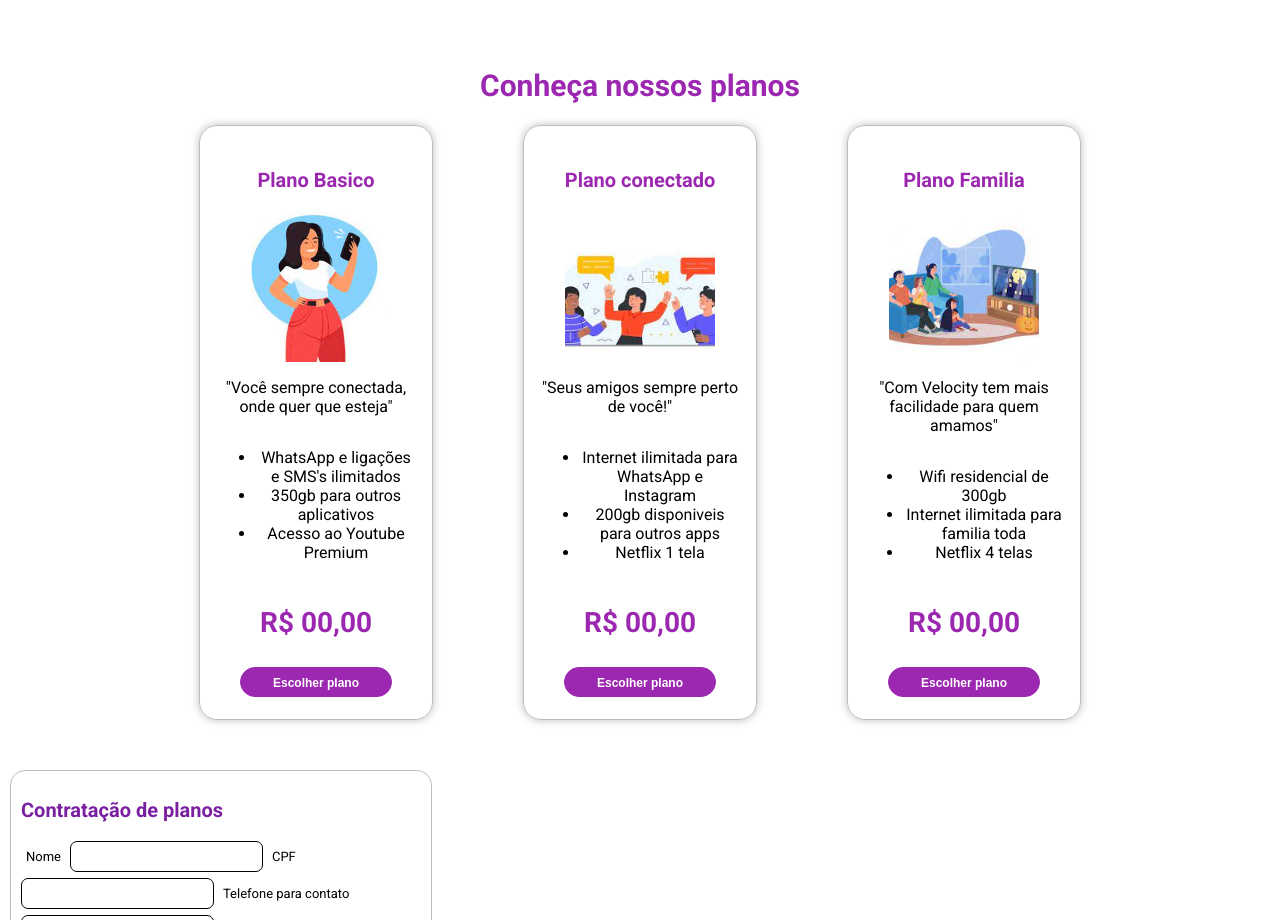
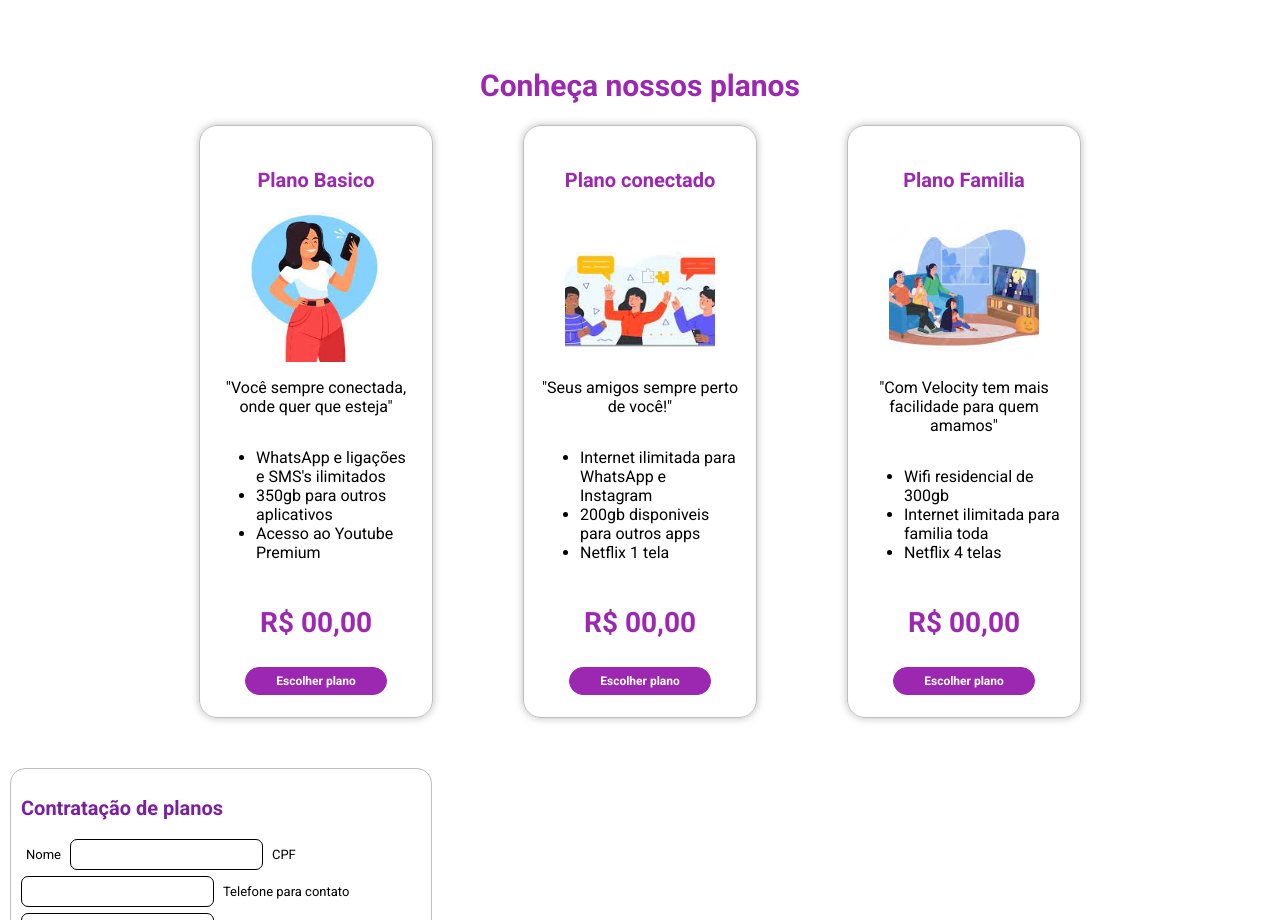
Before and after one commit to hitchhikerp/projeto-integrador-equipe-4, a plain HTML site: page index.html in a window 1280 px wide. Shown: the part 680-1600 px from the top of the page. Drawn offline with Linux system fonts and the light colour scheme.

Commit message:
alteração e finalização nos cards de planos

```diff
--- a/index.html
+++ b/index.html
@@ -83,13 +83,12 @@
                     <li class="vantagens-item">Acesso ao Youtube Premium</li>
                 </ul>
                 <h3 class="price">R$ 00,00</h3>
-                <button><a href="planos.html">Escolher plano</a></button>
+                <a href="planos.html">Escolher plano</a>
             </article>
 
             <article class="card">
                 <h3 class="titulo-card-individual">Plano conectado</h3>
                 <div class="imagem-planos" style="background-image: url(imagens/banner10.jfif);"></div>
-
                 <p class="card-text"> "Seus amigos sempre perto de você!"</p>
                 <ul class="vantagens">
                     <li class="vantagens-item">Internet ilimitada para WhatsApp e Instagram</li>
@@ -97,12 +96,11 @@
                     <li class="vantagens-item">Netflix 1 tela</li>
                 </ul>
                 <h3 class="price">R$ 00,00</h3>
-                <button><a href="planos.html">Escolher plano</a></button>
+                <a href="planos.html">Escolher plano</a>
             </article>
 
             <article class="card">
                 <h3 class="titulo-card-individual">Plano Familia</h3>
-
                 <div class="imagem-planos" style="background-image: url(imagens/banner11.jfif);"></div>
                 <p>"Com Velocity tem mais facilidade para quem amamos"</p>
                 <ul class="vantagens">
@@ -111,7 +109,7 @@
                     <li class="vantagens-item">Netflix 4 telas</li>
                 </ul>
                 <h3 class="price">R$ 00,00</h3>
-                <button><a href="planos.html">Escolher plano</a></button>
+                <a href="planos.html">Escolher plano</a>
             </article>
         </div>
     </section>
--- a/style.css
+++ b/style.css
@@ -182,9 +182,12 @@ section article h3.titulo-card-individual {
     justify-content: center;
     flex-wrap: wrap;
     width: 200px;
-    text-align: center;
     padding: 22px 16px;
     box-shadow: 0px 0px 8px 0px rgba(189, 189, 189, 1);
+}
+
+.lista-planos article.card p {
+    text-align: center;
 }
 
 .lista-planos article h3.price {
@@ -193,19 +196,21 @@ section article h3.titulo-card-individual {
     font-size: 28px;
 }
 
-.lista-planos article button {
-    background-color: #9c27b0;
-    border: 1px solid #9c27b0;
-    border-radius: 18px;
-    height: 30px;
-    width: 152px;
-}
-
-.lista-planos article button a {
+.lista-planos article a {
     color: #fff;
     font-size: 12px;
     font-weight: 700;
     text-decoration: none;
+    background-color: #9c27b0;
+    border: 1px solid #9c27b0;
+    border-radius: 18px;
+    padding: 6px 30px;
+}
+
+.lista-planos article a:hover {
+    background-color: #7B1FA2;
+    border-color: #7B1FA2;
+    transition: 0.3s;
 }
 
 .lista-planos article .imagem-planos {
```
